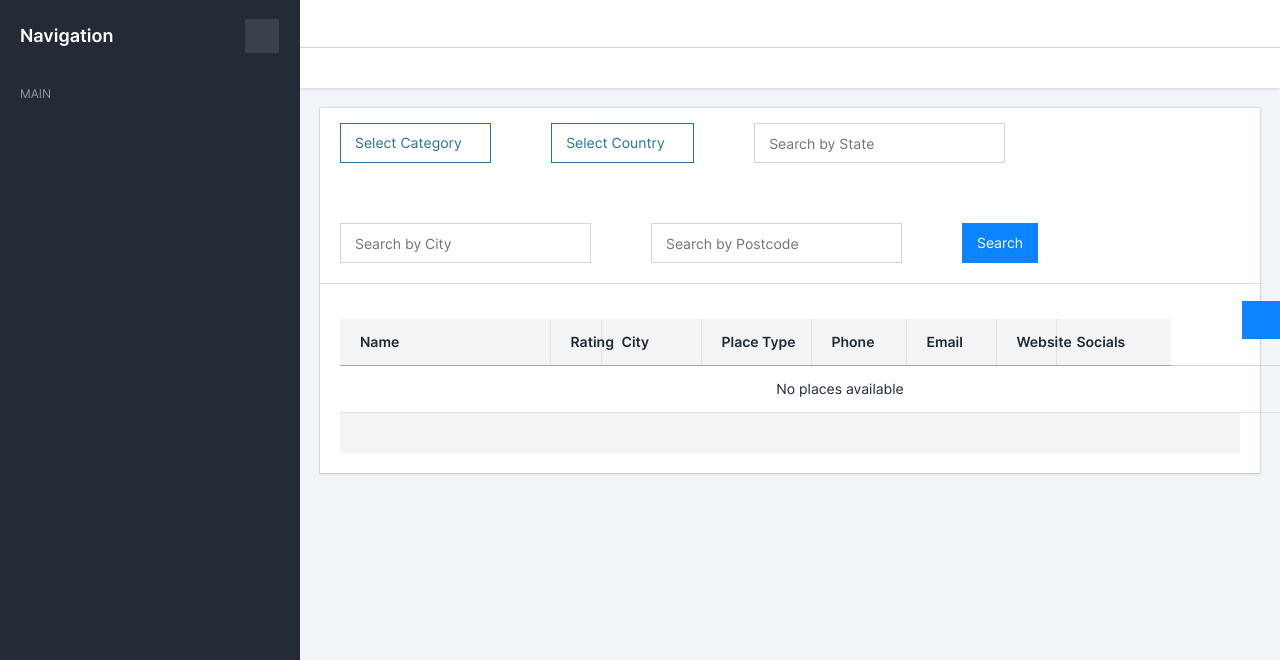
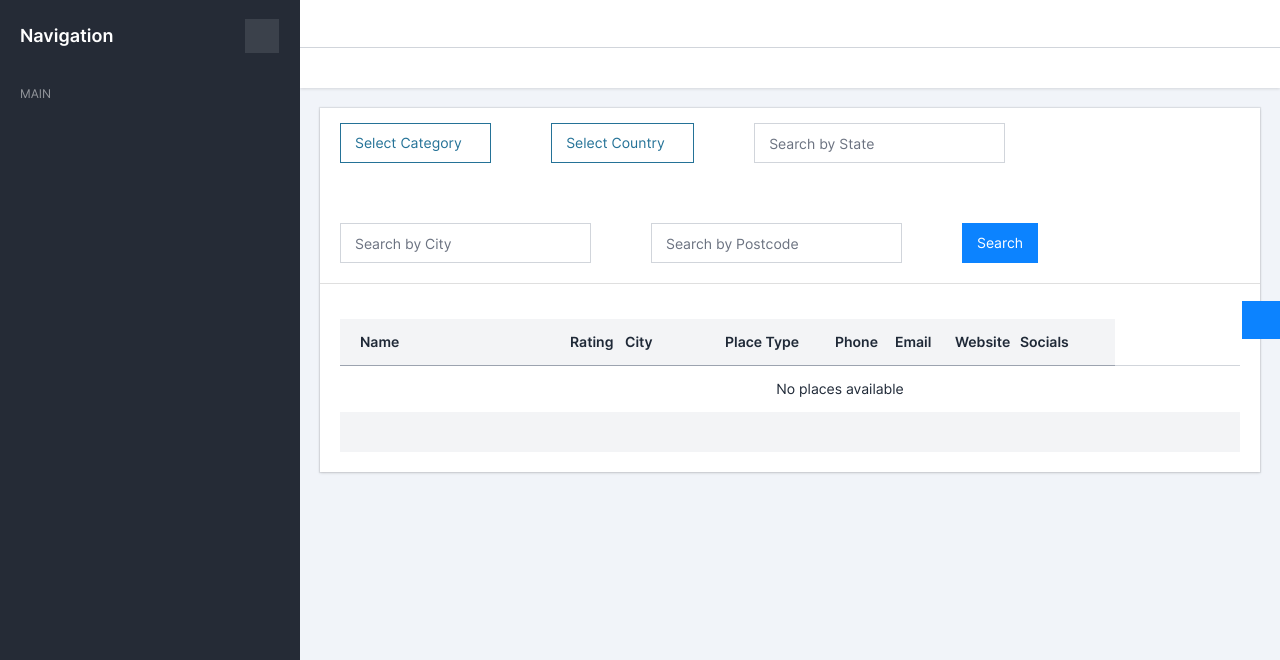
Before and after one commit to denischmkh/googlemaps, a Django app: template googlemaps/main_app/templates/list_place.html in a window 1280 px wide. Shown: the part 80-740 px from the top of the page. Run offline with Django 5.2, Linux system fonts and the light colour scheme; the template is opened without the code that fills it, so the values that code supplies are empty; some libraries are stand-ins or nearby versions; some web fonts are replaced.

```diff
--- a/googlemaps/googlemaps/settings.py
+++ b/googlemaps/googlemaps/settings.py
@@ -83,7 +83,7 @@ WSGI_APPLICATION = 'googlemaps.wsgi.application'
 
 # Database
 # https://docs.djangoproject.com/en/5.1/ref/settings/#databases
-#
+
 DATABASES = {
     'default': {
         'ENGINE': 'django.db.backends.postgresql',
@@ -95,7 +95,7 @@ DATABASES = {
     }
 }
 
-
+#
 # DATABASES = {
 #     'default': {
 #         'ENGINE': 'django.db.backends.postgresql',
--- a/googlemaps/main_app/templates/components/list_place_template.html
+++ b/googlemaps/main_app/templates/components/list_place_template.html
@@ -1,15 +1,15 @@
-
+<div class="table-scroll-container">
 <table class="table tasks-list mb-0" style="table-layout: fixed; min-width: 1000px;">
      <thead class="bg-light" style="position: sticky; top: 0; z-index: 2;">
     <tr>
         <h1 class="text-start">{{category_filter}}</h1>
         <th style="width: 210px;" class="text-start text-nowrap">Name</th>
-        <th style="width: 50px;" class="text-start text-nowrap">Rating</th> <!-- Сделано уже -->
+        <th style="width: 55px;" class="text-start text-nowrap">Rating</th> <!-- Сделано уже -->
         <th style="width: 100px;" class="text-start text-nowrap">City</th>
         <th style="width: 110px;" class="text-start text-nowrap">Place Type</th>
-        <th style="width: 95px;" class="text-start text-nowrap">Phone</th>
-        <th style="width: 90px;" class="text-start text-nowrap">Email</th>
-        <th style="width: 60px;" class="text-start text-nowrap">Website</th>
+        <th style="width: 60px;" class="text-start text-nowrap">Phone</th>
+        <th style="width: 60px;" class="text-start text-nowrap">Email</th>
+        <th style="width: 65px;" class="text-start text-nowrap">Website</th>
         <th style="width: 115px;" class="text-start text-nowrap">Socials</th>
     </tr>
 </thead>
@@ -21,7 +21,7 @@
                     {{ item.name|default:"-" }}
                 </a>
             </td>
-            <td class="text-start text-nowrap">{{ item.rating|default:"-" }}</td>
+            <td class="text-start text-nowrap" style="width: 55px;">{{ item.rating|default:"-" }}</td>
             <td class="text-start">{{ item.city }}</td>
             <td class="text-start">{{ item.place_type|default:"-" }}</td>
             <td class="text-center">
@@ -46,7 +46,7 @@
                     </div>
                 {% endif %}
             </td>
-            <td class="text-start px-2" style="width: 50px;">
+            <td class="text-start px-2" style="width: 65px;">
                 {% if item.website %}
                     <a href="{{ item.website }}">
                         <i class="ph ph-link"></i>
@@ -94,26 +94,22 @@
             <td colspan="12" class="text-center">No places available</td>
         </tr>
     {% endfor %}
+    </tbody>
 </table>
+</div>
 <style>
-    /* Общий стиль для всех ячеек таблицы */
-    .table th, .table td {
-        border-right: 1px solid #dee2e6;
+    .table-scroll-container {
+        overflow-x: auto;
+        width: 100%;
     }
 
-    /* Удалим правую границу у последнего столбца */
-    .table th:last-child,
-    .table td:last-child {
-        border-right: none;
-    }
-
-    /* Границы между строками (если нужно) */
-    .table tr {
-        border-bottom: 1px solid #dee2e6;
+    /* Оставляем стандартный скролл */
+    body, html {
+        overflow-x: auto;
     }
 </style>
 
-</tbody>
+
 
 
 
```
